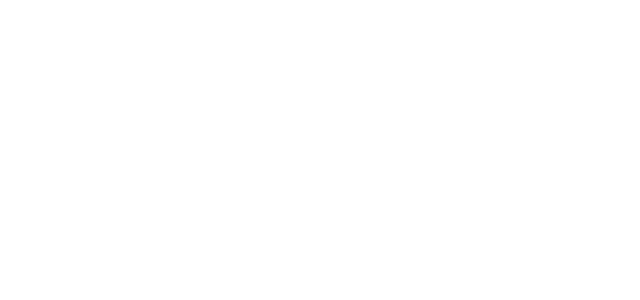
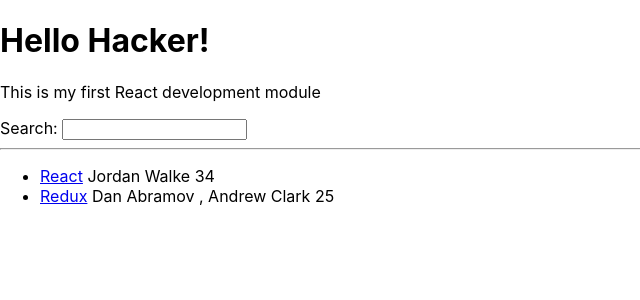
Before and after one commit to yet-it-compiles/University-Assignmnets, a React (Create React App) app in the folder My Road With React/: page / in a window 1280 px wide. Shown: the top 300 px of the page, without its empty margins (0-640 px from the left). Built offline with nearby package versions, Linux system fonts and the light colour scheme; the HTML template or start-up script is replaced by a standard one.

Commit message:
Creating Lists in React

```diff
--- a/My Road With React/src/App.js
+++ b/My Road With React/src/App.js
@@ -1,9 +1,55 @@
 import * as React from 'react';
 
+const welcomeInformation = {
+    greeting: "Hello Hacker!",
+    introMessage: "This is my first React development module"
+};
+
+const list = [
+    {
+        title: 'React',
+        url: 'https://reactjs.org/',
+        author: ' Jordan Walke ',
+        num_comments: 3,
+        points: 4,
+        objectID: 0,
+    },
+    {
+        title: 'Redux',
+        url: 'https://redux.js.org/',
+        author: ' Dan Abramov , Andrew Clark ',
+        num_comments: 2,
+        points: 5,
+        objectID: 1,
+    },
+];
+
 function App() {
+
     return (
         <div>
+            <h1>{welcomeInformation.greeting}</h1>
+            <p>{welcomeInformation.introMessage}</p>
 
+            <label htmlFor="search">Search: </label>
+            <input id="search" type="text"/>
+            <hr/>
+
+            <ul>
+                {list.map(function (item) {
+                    return (
+                        <li key={item.objectID}>
+                      <span>
+                          <a href={item.url}>{item.title}</a>
+                      </span>
+
+                            <span>{item.author}</span>
+                            <span>{item.num_comments}</span>
+                            <span>{item.points}</span>
+                        </li>
+                    );
+                })}
+            </ul>
         </div>
     );
 }
```
